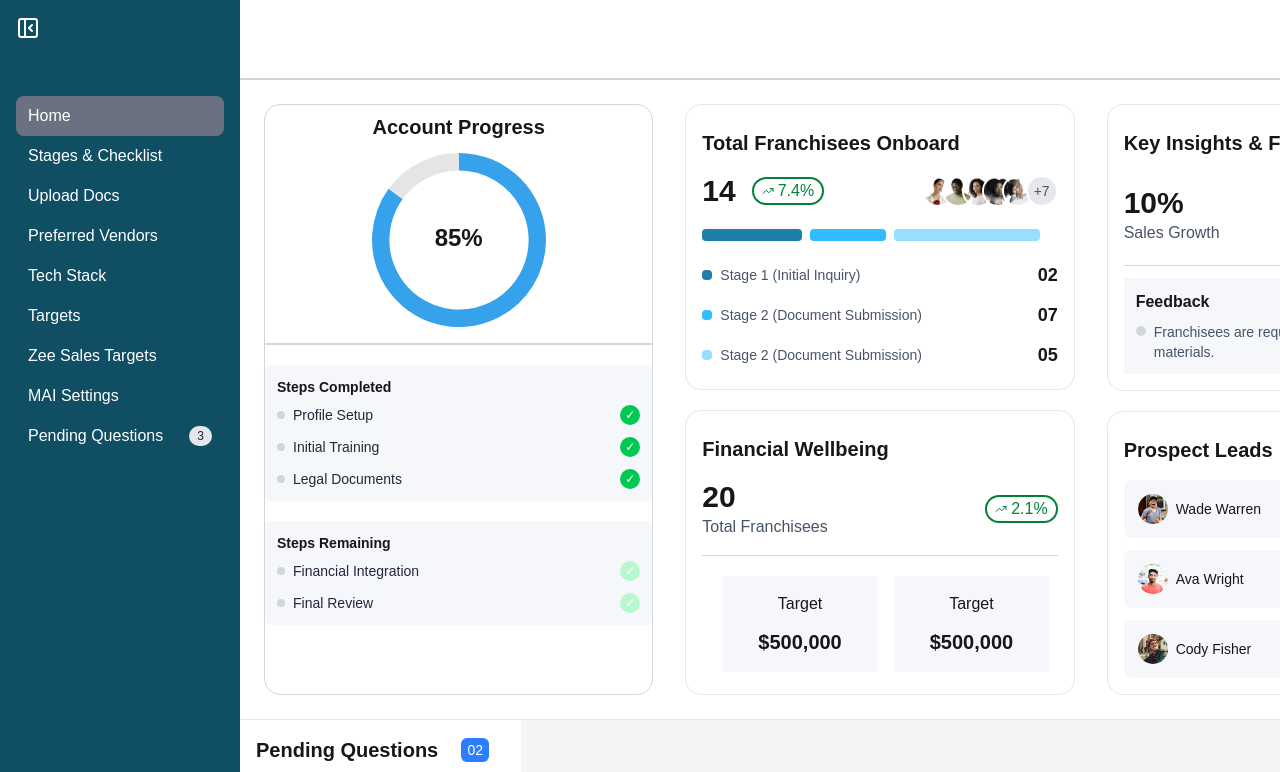
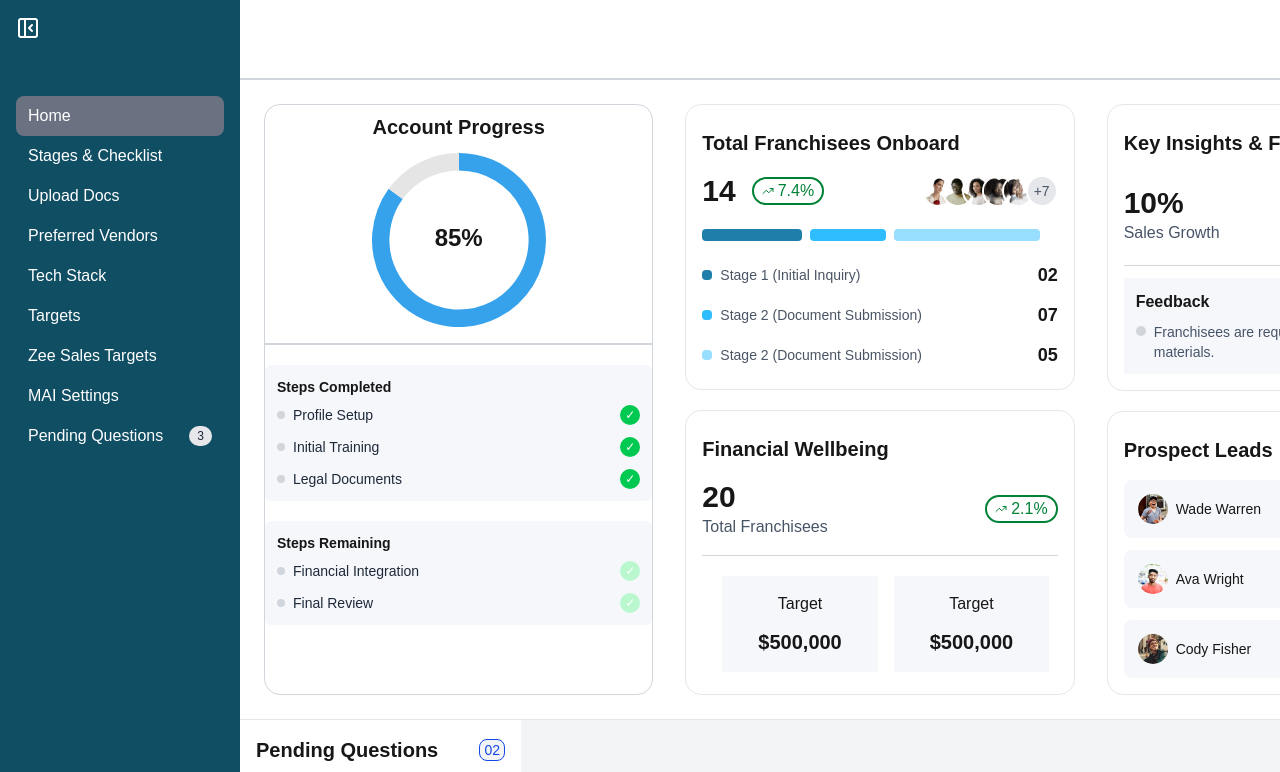
Before and after one commit to sufiyan10-1/weframetech_assignment_sufiyan_khan, a Next.js app: page / in a window 1280 px wide. Shown: the top 772 px of the page. Built offline with nearby package versions, Linux system fonts and the light colour scheme.

Commit message:
error solve

```diff
--- a/src/app/MainSection/BottomSection/page.jsx
+++ b/src/app/MainSection/BottomSection/page.jsx
@@ -14,7 +14,8 @@ function page() {
             <div className='bg-white p-4 rounded-2xl w-full h-full sm:w-[360px] sm:h-[291px]'>
                 <div className='flex items-center justify-between border-b border-gray-200 pb-2.5'>
                     <h3 className='text-xl font-bold '>Pending Questions</h3>
-                    <div className='mr-4 bg-blue-500 py-0.5 px-1.5 text-sm text-white rounded-md'>02</div>
+                    <p class="text-blue-700 text-sm bg-gray-100 border rounded-lg px-1">02</p>
+
                 </div>
 
                 <div>
```
